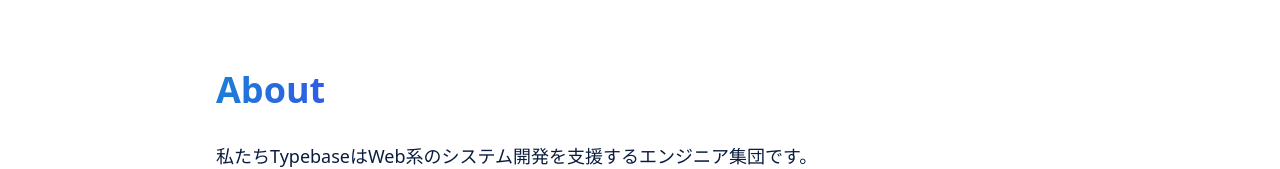
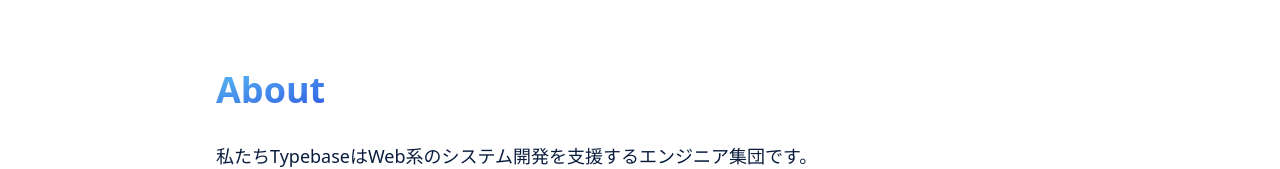
Before and after one commit to typebase-inc/corporate, a Next.js app: page / in a window 1280 px wide. Shown: the part 739-908 px from the top of the page. Built offline with nearby package versions, Linux system fonts and the light colour scheme.

Commit message:
Update design of section heading

```diff
--- a/src/pages/index.tsx
+++ b/src/pages/index.tsx
@@ -27,7 +27,7 @@
   }
   const SectionMainHeading = ({ children }: { children: ReactNode }) => {
     return (
-      <h2 className="text-4xl font-bold mb-8 text-transparent bg-clip-text bg-gradient-to-r from-primary to-primaryDarker inline-block">
+      <h2 className="text-4xl font-bold mb-8 text-transparent bg-clip-text bg-gradient-to-br from-primaryLighter to-primaryDarker inline-block">
         {children}
       </h2>
     )
```
